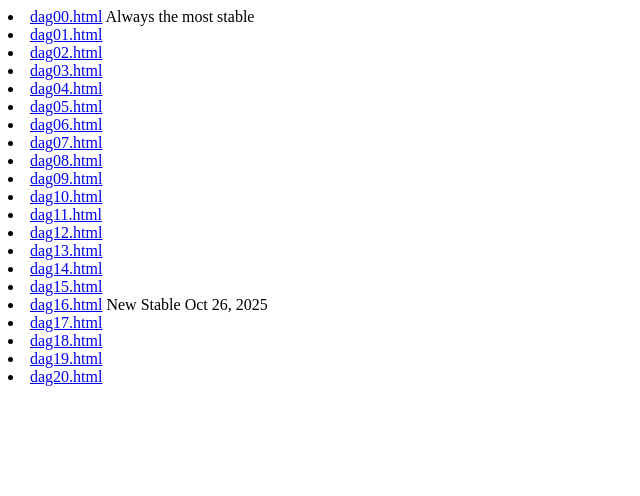
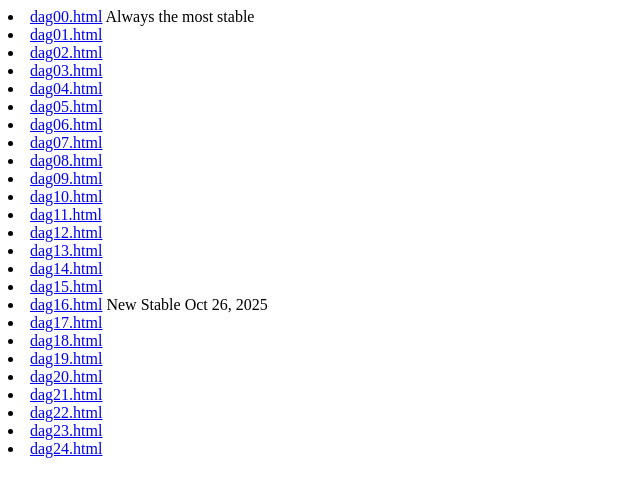
Before and after one commit to hpssjellis/tinyML-users-DAG, a website: page public/index.html in a window 1280 px wide. Shown: the whole page, without its empty margins (0-640 px from the left). Drawn offline with Linux system fonts and the light colour scheme.

Commit message:
Update index.html

```diff
--- a/public/index.html
+++ b/public/index.html
@@ -22,3 +22,7 @@
 <li><a href="dag18.html">dag18.html</a></li>
 <li><a href="dag19.html">dag19.html</a></li>
 <li><a href="dag20.html">dag20.html</a></li>
+<li><a href="dag21.html">dag21.html</a></li>
+<li><a href="dag22.html">dag22.html</a></li>
+<li><a href="dag23.html">dag23.html</a></li>
+<li><a href="dag24.html">dag24.html</a></li>
```
